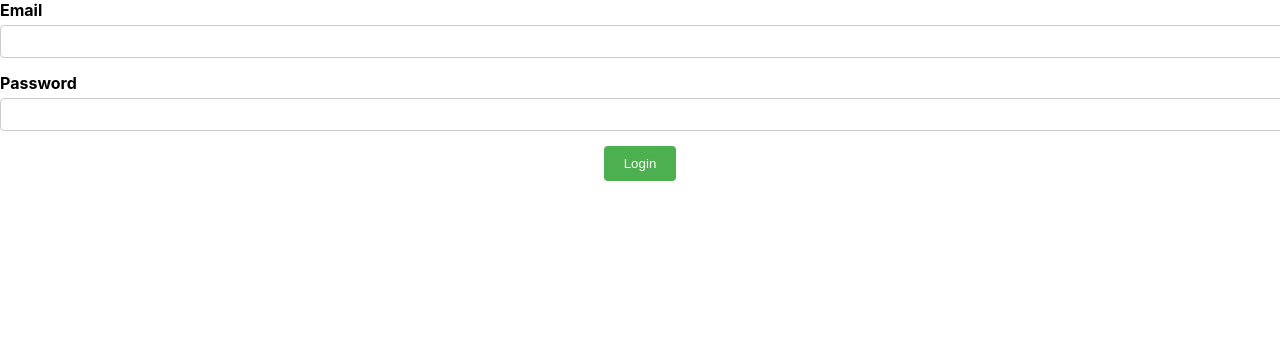
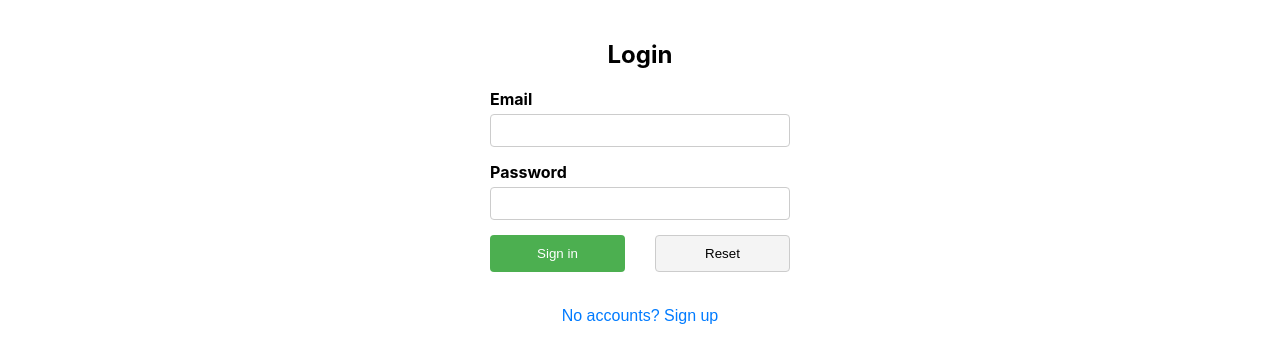
Before and after one commit to 01egP/snrn, a React (Create React App) app in the folder frontend/: page /login in a window 1280 px wide. Shown: the top 362 px of the page. Built offline with nearby package versions, Linux system fonts and the light colour scheme.

Commit message:
Create redirect from login to register

```diff
--- a/frontend/src/components/Home/Home.tsx
+++ b/frontend/src/components/Home/Home.tsx
@@ -31,9 +31,6 @@ const Home: React.FC = () => {
         overlayClassName="modal-overlay"
       >
         <Login />
-        <button onClick={closeModal} className="close-modal-btn">
-          Close
-        </button>
       </Modal>
     </div>
   );
--- a/frontend/src/components/Login/Login.css
+++ b/frontend/src/components/Login/Login.css
@@ -1,16 +1,22 @@
 .login-form {
     display: flex;
     flex-direction: column;
+    align-items: center;
+    padding: 20px;
+    width: 300px;
+    margin: 0 auto;
 }
 
 .form-group {
     margin-bottom: 15px;
+    width: 100%;
 }
 
 .form-group label {
     display: block;
     font-weight: bold;
     margin-bottom: 5px;
+    text-align: left;
 }
 
 .form-group input {
@@ -18,11 +24,14 @@
     padding: 8px;
     border: 1px solid #ccc;
     border-radius: 4px;
+    box-sizing: border-box;
 }
 
 .form-actions {
     display: flex;
-  justify-content: center;
+    justify-content: space-between;
+    width: 100%;
+    margin-bottom: 15px;
 }
 
 .submit-btn {
@@ -32,8 +41,47 @@
     border: none;
     border-radius: 4px;
     cursor: pointer;
+    width: 45%;
+    text-align: center;
 }
 
 .submit-btn:hover {
     background-color: #45a049;
 }
+
+.reset-btn {
+    padding: 10px 20px;
+    background-color: #f4f4f4;
+    color: black;
+    border: 1px solid #ccc;
+    border-radius: 4px;
+    cursor: pointer;
+    width: 45%;
+    text-align: center;
+}
+
+.reset-btn:hover {
+    background-color: #e4e4e4;
+}
+
+.signup-btn {
+    width: 100%;
+    padding: 10px 20px;
+    background-color: transparent;
+    color: #007bff;
+    border: none;
+    cursor: pointer;
+    text-align: center;
+    font-size: 1em;
+    margin-top: 10px;
+}
+
+.signup-btn:hover {
+    text-decoration: underline;
+}
+
+.error-message {
+    color: #f44336;
+    margin-bottom: 15px;
+    text-align: center;
+}
--- a/frontend/src/components/Login/Login.tsx
+++ b/frontend/src/components/Login/Login.tsx
@@ -8,6 +8,7 @@ const Login: React.FC = () => {
     email: '',
     password: '',
   });
+  const [error, setError] = useState('');
   const navigate = useNavigate();
 
   const handleChange = (e: React.ChangeEvent<HTMLInputElement>) => {
@@ -19,6 +20,7 @@ const Login: React.FC = () => {
 
   const handleSubmit = async (e: React.FormEvent) => {
     e.preventDefault();
+    setError('');
     try {
       const response = await axios.post(
         `${process.env.REACT_APP_API_URL}auth/login`,
@@ -29,12 +31,19 @@ const Login: React.FC = () => {
       navigate('/profile');
       console.log('Login successful');
     } catch (error) {
+      setError('Invalid email or password. Please try again.');
       console.error('Error during login', error);
     }
   };
 
+  const handleReset = () => {
+    setFormData({ email: '', password: '' });
+  };
+
   return (
     <form onSubmit={handleSubmit} className="login-form">
+      <h2>Login</h2>
+      {error && <p className="error-message">{error}</p>}
       <div className="form-group">
         <label>Email</label>
         <input
@@ -57,9 +66,19 @@ const Login: React.FC = () => {
       </div>
       <div className="form-actions">
         <button type="submit" className="submit-btn">
-          Login
+          Sign in
+        </button>
+        <button type="button" className="reset-btn" onClick={handleReset}>
+          Reset
         </button>
       </div>
+      <button
+        type="button"
+        className="signup-btn"
+        onClick={() => navigate('/register')}
+      >
+        No accounts? Sign up
+      </button>
     </form>
   );
 };
```
Lines whose indentation alone changed are shown as unchanged.
